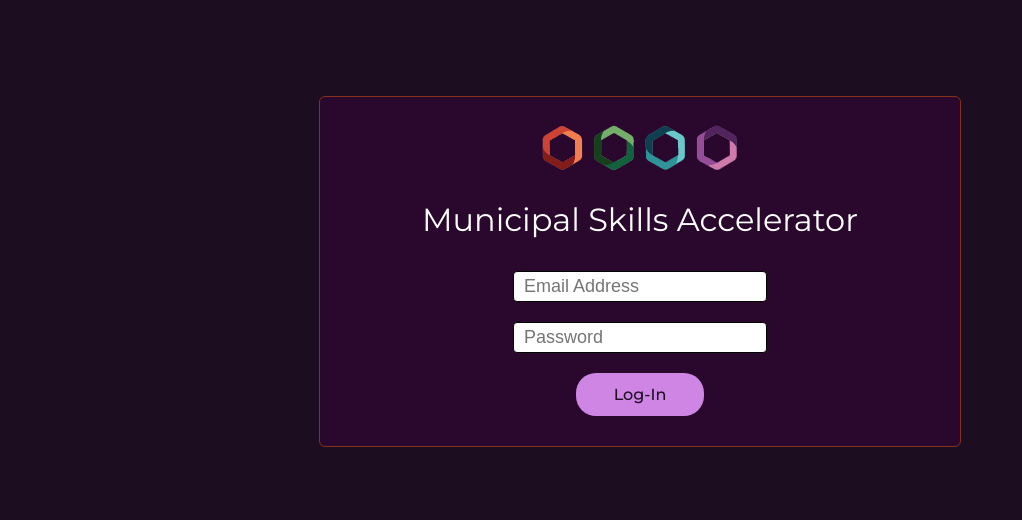
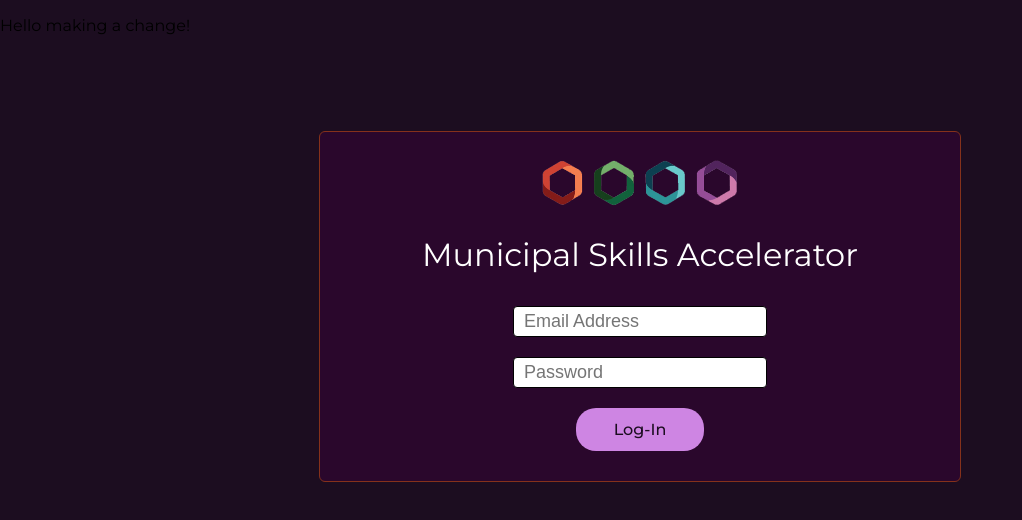
Before and after one commit to jgraykeyin/microlearning, a plain HTML site: page login.html in a window 1280 px wide. Shown: the whole page, without its empty margins (0-1022 px from the left). Drawn offline with Linux system fonts and the light colour scheme.

Commit message:
Added a test line of code

```diff
--- a/login.html
+++ b/login.html
@@ -11,6 +11,8 @@
     <link href="https://fonts.googleapis.com/css2?family=Montserrat:ital,wght@0,100;0,300;0,400;0,500;0,700;1,500&display=swap" rel="stylesheet">
 </head>
 <body>
+
+    <p>Hello making a change!</p>
 
     <div id="main-container">
         <img src="images/skills_logo_transparent.png" id="image-logo">
```
